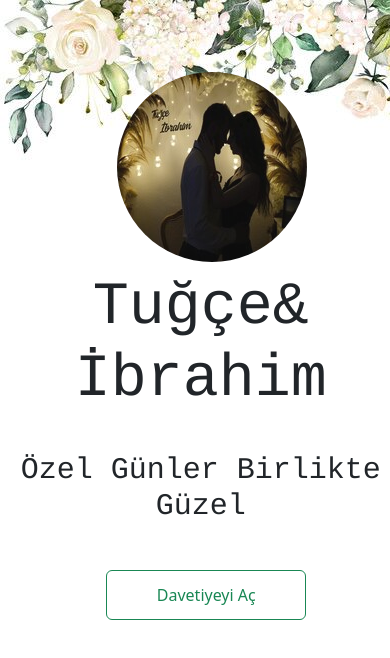
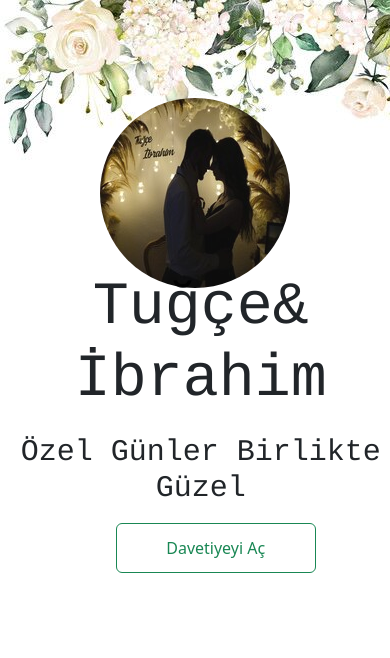
Before and after one commit to ulascorb321/tugce-ibrahimv2, a plain HTML site: page index.html in a window 390 px wide. Drawn offline with nearby package versions, Linux system fonts and the light colour scheme.

Commit message:
Add files via upload

```diff
--- a/index.html
+++ b/index.html
@@ -14,7 +14,11 @@
     <div class="header">
         <h1 id="headerh1">Tuğçe&<br> İbrahim</h1>
         <h3 id="headerh3">Özel Günler Birlikte Güzel</h3>
-        <a href="davetiye.html"><button type="button" class="btn btn-outline-success" id="homapagebutton">Davetiyeyi Aç</button></a>
+        <div class="homapagebuttondiv">
+            <a href="davetiye.html"><button type="button" class="btn btn-outline-success" id="homapagebutton">Davetiyeyi
+                    Aç</button></a>
+        </div>
+
     </div>
 
     <div class="homapageimage">
--- a/style.css
+++ b/style.css
@@ -199,7 +199,7 @@ hr {
 
     #headerh3 {
         font-size: 30px;
-        margin-top: 10%;
+        margin-top: 5%;
         text-align: center;
     }
 
@@ -207,15 +207,26 @@ hr {
         width: 190px;
         height: 190px;
         margin-top: 20%;
+        display: block;
+        margin-left: auto;
+        margin-right: auto;
+
     }
 
-    .homapageimage{
-        margin-left: 30%;
+    .homapageimage {
+        margin: auto;
+    }
+
+    .homapagebuttondiv {
+        margin: auto;
+        width: 50%;
     }
 
     #homapagebutton {
-        margin-top: 10%;
-        margin-left: 25%;
+        margin-top: 5%;
+        margin-left: 5%;
+        margin-right: auto;
+
     }
 
     #celebimage {
@@ -300,40 +311,40 @@ hr {
         text-align: center;
     }
 
-    #memoryh1{
+    #memoryh1 {
         font-size: 50px;
         text-align: center;
     }
 
-    #memoryimg1{
+    #memoryimg1 {
         width: 150px;
         height: 120px;
         margin-bottom: 5%;
     }
 
-    #memoryimg2{
+    #memoryimg2 {
         width: 150px;
         height: 120px;
         margin-bottom: 5%;
     }
 
-    #memoryimg3{
+    #memoryimg3 {
         width: 150px;
         height: 120px;
         margin-bottom: 5%;
     }
 
-    .memorydate{
+    .memorydate {
         font-size: 15px;
     }
 
-    #endh2{
+    #endh2 {
         font-size: 40px;
         text-align: center;
         margin-top: 5%;
     }
 
-    #endh3{
+    #endh3 {
         font-size: 30px;
         text-align: center;
     }
```
